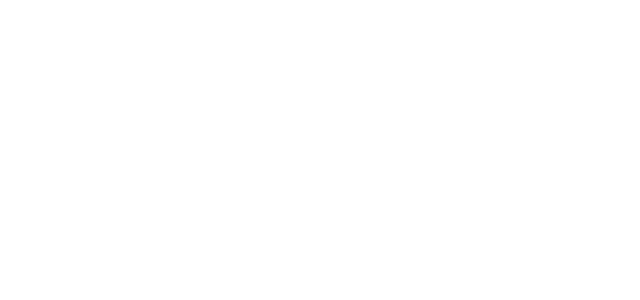
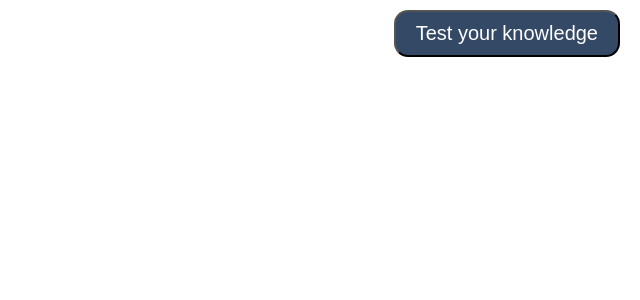
Before and after one commit to Vasile07/HRelperFE, a React (Vite) app: page /JobDetails/1 in a window 1280 px wide. Before the commit this address had no page. Shown: the top 300 px of the page, without its empty margins (640-1280 px from the left). Built offline with nearby package versions, Linux system fonts and the light colour scheme.

Commit message:
feat: 16 quiz popup api integration (#22)
* refactor: delete Quiz page

* feat: add job details page with quiz logic

* feat: add jobId to path param

```diff
--- a/src/App.tsx
+++ b/src/App.tsx
@@ -1,13 +1,13 @@
 import { Routes, Route } from "react-router-dom";
-import Quiz from "./pages/Quiz.tsx";
 import AddNewJobPost from "./pages/AddNewJobPost.tsx";
+import JobDetails from "./pages/JobDetails.tsx";
 
 function App() {
   return (
       <div style={{flex: 1, backgroundColor: "#fff"}}>
         <Routes>
-          <Route path="/quiz" element={<Quiz />} />
             <Route path="/AddJobPost" element={<AddNewJobPost/>}/>
+            <Route path="/JobDetails/:jobId" element={<JobDetails/>}/>
         </Routes>
       </div>
   );
--- /dev/null
+++ b/src/pages/JobDetails.tsx
@@ -0,0 +1,66 @@
+import styled from "styled-components";
+import React, {useState} from "react";
+import api from "../api.ts";
+import QuizModal from "../components/QuizModal.tsx";
+import FeedbackModal from "../components/FeedbackModal.tsx";
+import type Question from "../model/Question.ts";
+import {useParams} from "react-router-dom";
+
+const PageBody = styled.div`
+    width: 100%;
+    height: 100%;
+    position: relative;
+    background-color: #fff;
+`;
+
+const StartQuizButton = styled.button`
+    padding: 10px 20px;
+    border-radius: 14px;
+    font-size: 20px;
+    color: #fff;
+    background-color: #344966;
+    position: absolute;
+    right: 20px;
+    top: 10px;
+`;
+
+const JobDetails: React.FC = () => {
+    const {jobId} = useParams();
+    const jobIdNumber = jobId ? parseInt(jobId, 10) : -1;
+
+    const [questions, setQuestions] = useState<Question[]>([])
+    const [quizModalIsVisible, setQuizModalIsVisible] = useState<boolean>(false)
+    const [feedbackModalIsVisible, setFeedbackModalIsVisible] = useState<boolean>(false)
+
+
+    const fetchQuiz = async () => {
+        try {
+            const response = await api.get(`/jobs/${jobIdNumber}/quiz`);
+            setQuestions(response.data);
+        } catch (error) {
+            console.error('Failed to fetch quiz:', error);
+        }
+    };
+
+    const handleStartQuiz = async () => {
+        try {
+            await fetchQuiz();
+            setQuizModalIsVisible(true);
+        } catch (error) {
+            console.error('Failed to start quiz:', error);
+        }
+    };
+
+    return (
+        <PageBody>
+            <StartQuizButton onClick={() => handleStartQuiz()}>Test your knowledge</StartQuizButton>
+            {quizModalIsVisible &&
+                <QuizModal questions={questions} close={() => setQuizModalIsVisible(false)} setQuestions={setQuestions}
+                           onViewResults={() => setFeedbackModalIsVisible(true)}></QuizModal>}
+            {feedbackModalIsVisible &&
+                <FeedbackModal questions={questions} close={() => setFeedbackModalIsVisible(false)}/>}
+        </PageBody>
+    )
+}
+
+export default JobDetails
--- a/src/pages/Quiz.tsx
+++ /dev/null
@@ -1,69 +0,0 @@
-import QuizModal from "../components/QuizModal.tsx";
-import {useState} from "react";
-
-const Quiz = () => {
-
-    const [questions, setQuestions] = useState([
-        {
-            question: "What technology is essential for this role?",
-            answers: [
-                {
-                    text: "Java",
-                    correct: false,
-                    isSelected: false
-                },
-                {
-                    text: "HTML",
-                    correct: true,
-                    isSelected: false
-                },
-                {
-                    text: "C++",
-                    correct: false,
-                    isSelected: true
-                },
-                {
-                    text: "Python",
-                    correct: true,
-                    isSelected: false
-                }
-            ]
-        },
-        {
-            question: "What technology is essential for this role?",
-            answers: [
-                {
-                    text: "Java",
-                    correct: true,
-                    isSelected: false
-                },
-                {
-                    text: "HTML",
-                    correct: true,
-                    isSelected: false
-                },
-                {
-                    text: "C++",
-                    correct: true,
-                    isSelected: false
-                },
-                {
-                    text: "Python",
-                    correct: true,
-                    isSelected: false
-                }
-            ]
-        }
-    ])
-
-    return (
-        <div style={{width: "100%", height: "100%", backgroundColor: "red"}}>
-            <QuizModal questions={questions} close={() => {
-            }} setQuestions={setQuestions} onViewResults={() => {
-            }}></QuizModal>
-            {/*<FeedbackModal questions={questions} close={() => {}}/>*/}
-        </div>
-    )
-}
-
-export default Quiz
```
